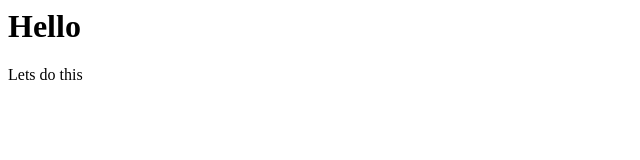
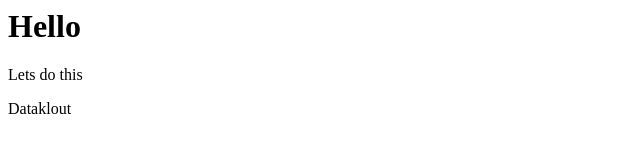
Before and after one commit to suhas0981/Django_orm, a plain HTML site: page index.html in a window 1280 px wide. Shown: the full height of the page, 0-640 px from the left. Drawn offline with Linux system fonts and the light colour scheme.

Commit message:
added from branch

```diff
--- a/index.html
+++ b/index.html
@@ -1,2 +1,3 @@
 <h1>Hello</h1>
 <p>Lets do this</p>
+<p>Dataklout</p>
```
Also changed, not shown: 1 other file.
